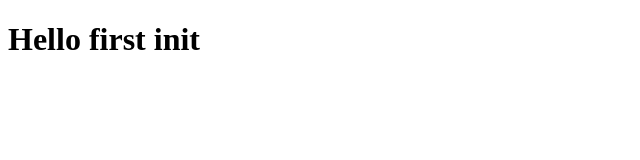
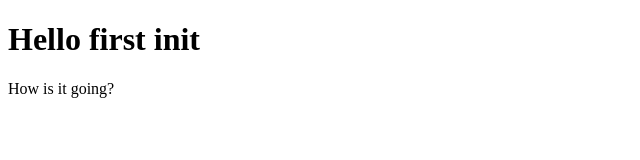
Before and after one commit to KhrystynaVaskovych/gitinit, a plain HTML site: page index.html in a window 1280 px wide. Shown: the whole page, without its empty margins (0-640 px from the left). Drawn offline with Linux system fonts and the light colour scheme.

Commit message:
added a paragraph

```diff
--- a/index.html
+++ b/index.html
@@ -8,5 +8,6 @@
 </head>
 <body>
     <h1>Hello first init</h1>
+    <a>How is it going?</a>
 </body>
 </html>
```
